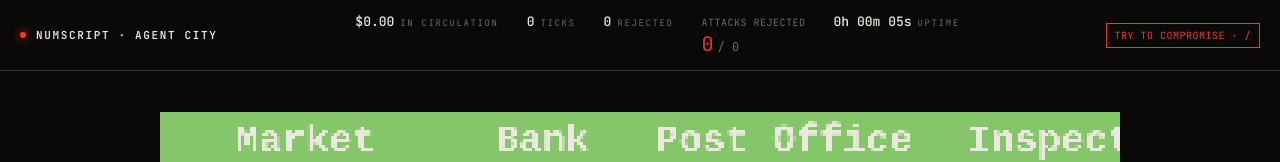
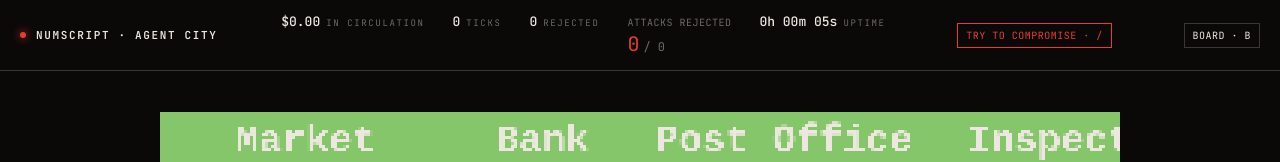
Before and after one commit to finn-mabie/numscript-agent-city, a Next.js app in the folder apps/web/: page / in a window 1280 px wide. Shown: the top 162 px of the page. Built offline with nearby package versions, Linux system fonts and the light colour scheme; no server answers.

Commit message:
feat(board): HUD Board · b toggle

```diff
--- a/apps/web/src/components/HudTopBar.tsx
+++ b/apps/web/src/components/HudTopBar.tsx
@@ -58,6 +58,14 @@ export default function HudTopBar() {
       >
         Try to compromise · /
       </button>
+      <button
+        type="button"
+        onClick={() => window.dispatchEvent(new CustomEvent("nac:board-toggle"))}
+        className="ml-2 text-[10px] uppercase tracking-wider border border-[var(--mute)] text-[var(--paper)] px-2 py-1 hover:bg-[var(--mute)] transition-colors pointer-events-auto"
+        title="Toggle the intent board (shortcut: b)"
+      >
+        Board · b
+      </button>
     </div>
   );
 }
```
